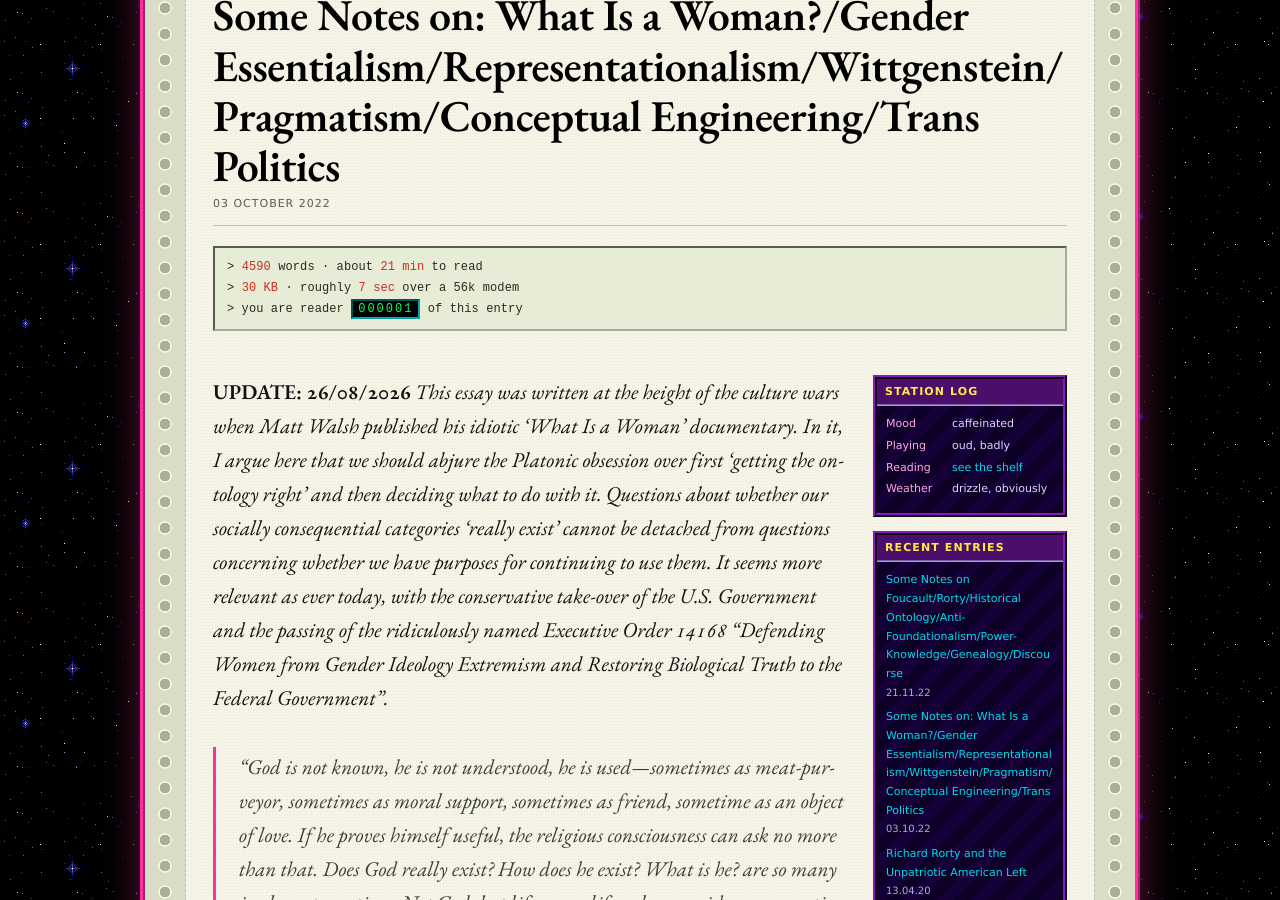
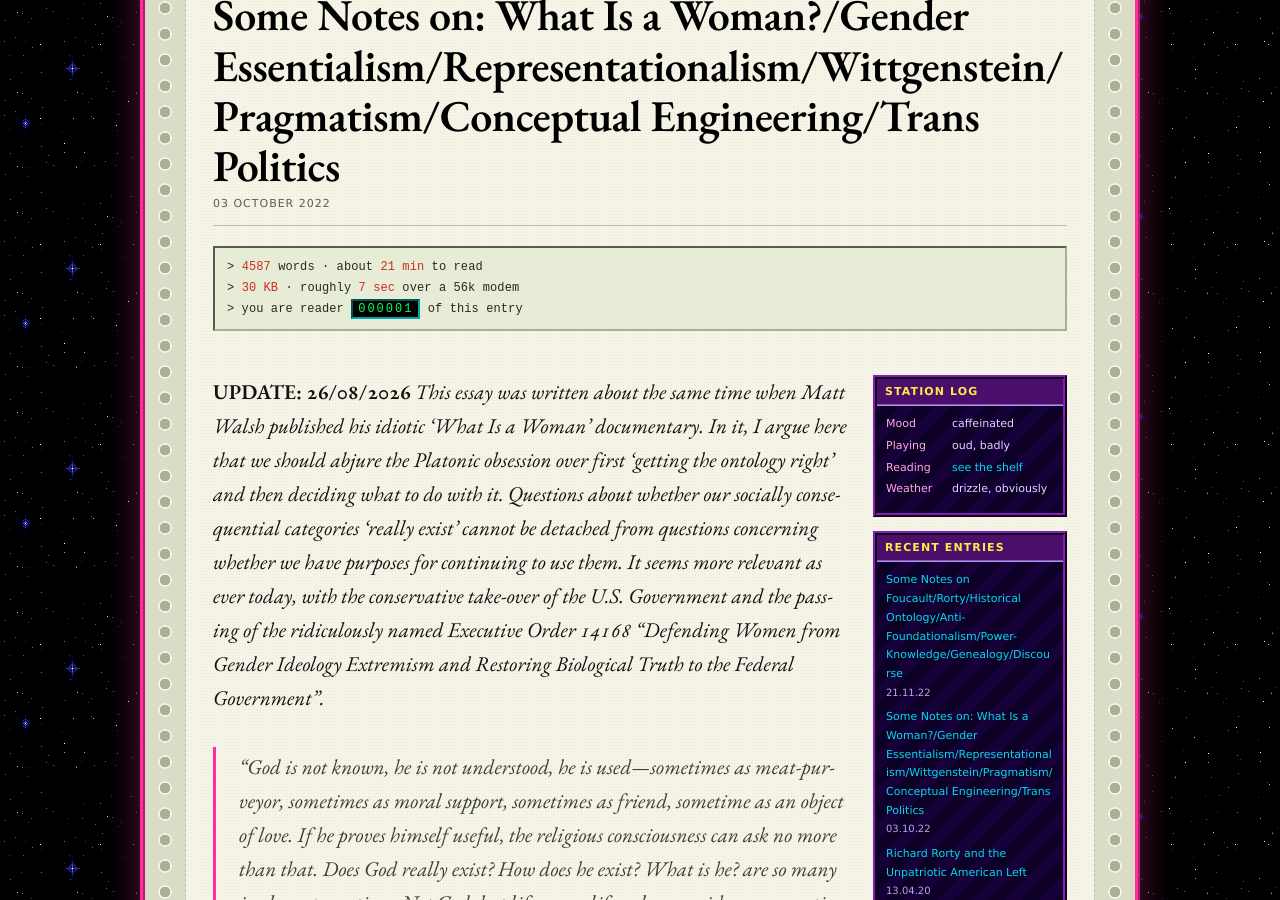
Before and after one commit to Catofminerva/Catofminerva.github.io, a Jekyll site: the page built from _posts/2022-10-03-woman.md, in a window 1280 px wide and 900 px high, scrolled down 316 px. Built offline with Jekyll 4.4.1, drawn with Linux system fonts in a browser that asks for light colours; comment, search, counter and statistics services are not loaded.

Commit message:
Update 2022-10-03-woman.md

```diff
--- a/_posts/2022-10-03-woman.md
+++ b/_posts/2022-10-03-woman.md
@@ -3,7 +3,7 @@
 title: "Some Notes on: What Is a Woman?/Gender Essentialism/Representationalism/Wittgenstein/Pragmatism/Conceptual Engineering/Trans Politics"
 permalink: /woman
 ---
-**UPDATE: 26/08/2026** *This essay was written at the height of the culture wars when Matt Walsh published his idiotic 'What Is a Woman' documentary. In it, I argue here that we should abjure the Platonic obsession over first 'getting the ontology right' and then deciding what to do with it. Questions about whether our socially consequential categories 'really exist' cannot be detached from questions concerning whether we have purposes for continuing to use them. It seems more relevant as ever today, with the conservative take-over of the U.S. Government and the passing of the ridiculously named Executive Order 14168 "Defending Women from Gender Ideology Extremism and Restoring Biological Truth to the Federal Government".*
+**UPDATE: 26/08/2026** *This essay was written about the same time when Matt Walsh published his idiotic 'What Is a Woman' documentary. In it, I argue here that we should abjure the Platonic obsession over first 'getting the ontology right' and then deciding what to do with it. Questions about whether our socially consequential categories 'really exist' cannot be detached from questions concerning whether we have purposes for continuing to use them. It seems more relevant as ever today, with the conservative take-over of the U.S. Government and the passing of the ridiculously named Executive Order 14168 "Defending Women from Gender Ideology Extremism and Restoring Biological Truth to the Federal Government".*
 
 > *"God is not known, he is not understood, he is used—sometimes as meat-purveyor, sometimes as moral support, sometimes as friend, sometime as an object of love. If he proves himself useful, the religious consciousness can ask no more than that. Does God really exist? How does he exist? What is he? are so many irrelevant questions. Not God, but life, more life, a larger, richer, more satisfying life, is, in the last analysis, the end of religion."*
 
```
